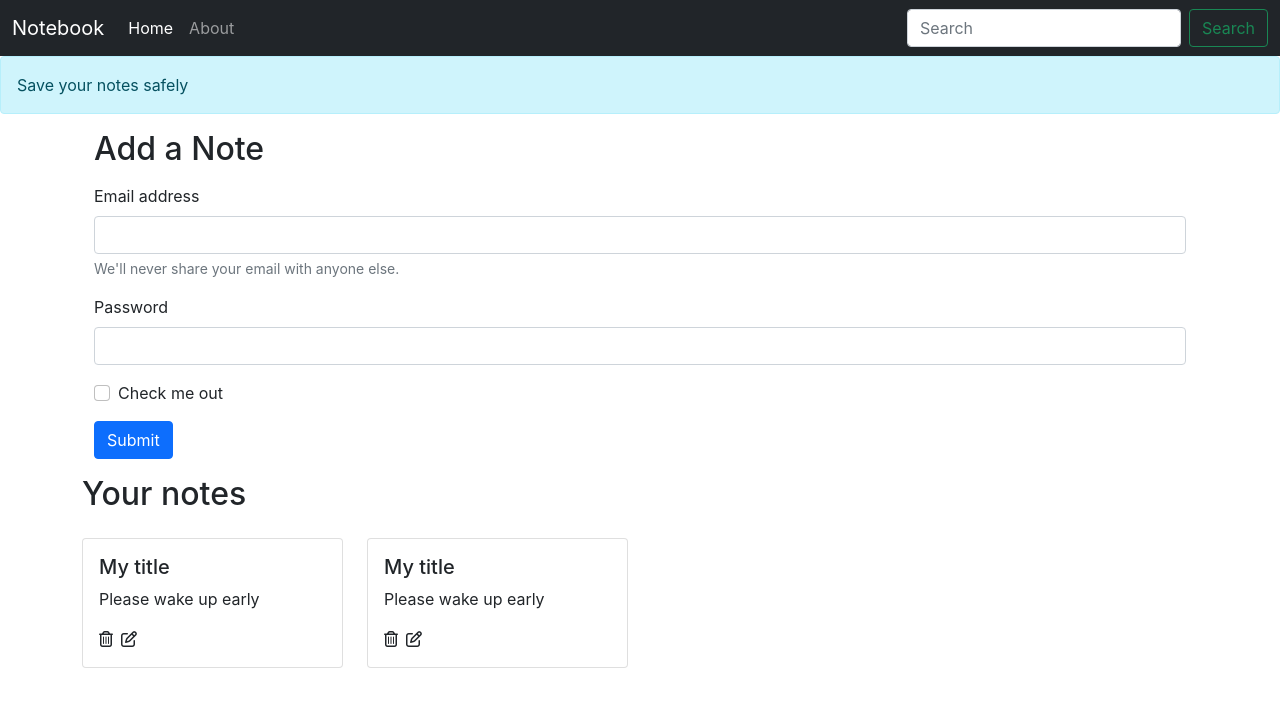
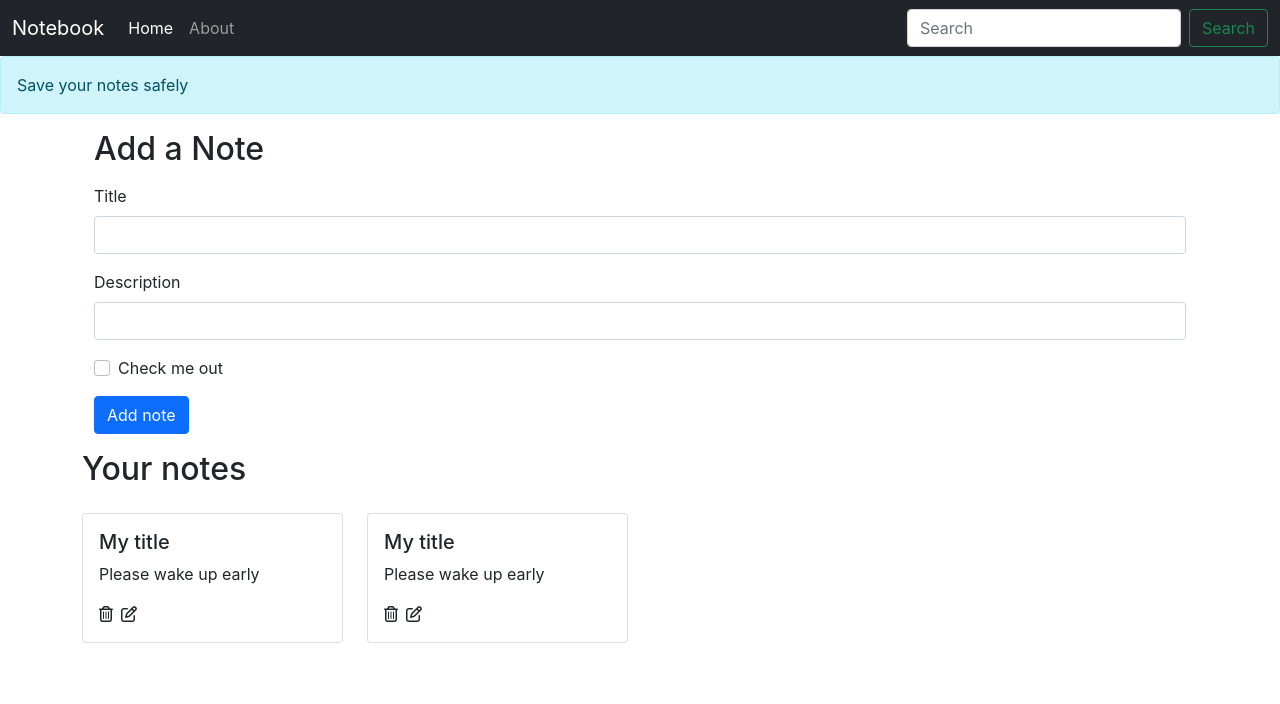
Before and after one commit to AryanGuptaJi/Notebook, a React (Create React App) app: page / in a window 1280 px wide. Shown: the top 704 px of the page. Built offline with nearby package versions, Linux system fonts and the light colour scheme.

Commit message:
Adding addNote and deleteNote functionality

```diff
--- /dev/null
+++ b/src/components/AddNote.js
@@ -0,0 +1,40 @@
+import React, {useContext, useState} from 'react'
+import noteContext from "../context/notes/noteContext"
+
+const AddNote = () => {
+    const context = useContext(noteContext);
+    const {addNote} = context;
+
+    const [note, setNote] = useState({title: "", description: "", tag: "default"})
+
+    const handleClick = (e)=>{
+        e.preventDefault();
+        addNote(note.title, note.description, note.tag);
+    }
+
+    const onChange = (e)=>{
+        setNote({...note, [e.target.name]: e.target.value})
+    }
+    return (
+        <div className="container my-3">
+            <h2>Add a Note</h2>
+            <form className="my-3">
+                <div className="mb-3">
+                    <label htmlFor="title" className="form-label">Title</label>
+                    <input type="text" className="form-control" id="title" name="title" aria-describedby="emailHelp" onChange={onChange} />
+                </div>
+                <div className="mb-3">
+                    <label htmlFor="description" className="form-label">Description</label>
+                    <input type="text" className="form-control" id="description" name="description" onChange={onChange} />
+                </div>
+                <div className="mb-3 form-check">
+                    <input type="checkbox" className="form-check-input" id="exampleCheck1" />
+                    <label className="form-check-label" htmlFor="exampleCheck1">Check me out</label>
+                </div>
+                <button type="submit" className="btn btn-primary" onClick={handleClick}>Add note</button>
+            </form>
+        </div>
+    )
+}
+
+export default AddNote
--- a/src/components/Home.js
+++ b/src/components/Home.js
@@ -3,25 +3,6 @@ import Notes from './Notes';
 export const Home = () => {
   return (
     <div>
-      <div className="container my-3">
-        <h2>Add a Note</h2>
-        <form className="my-3">
-          <div className="mb-3">
-            <label htmlFor="exampleInputEmail1" className="form-label"> Email address </label>
-            <input type="email" className="form-control" id="exampleInputEmail1" aria-describedby="emailHelp"/>
-            <div id="emailHelp" className="form-text"> We'll never share your email with anyone else.</div>
-          </div>
-          <div className="mb-3">
-            <label htmlFor="exampleInputPassword1" className="form-label"> Password </label>
-            <input type="password" className="form-control" id="exampleInputPassword1"/>
-          </div>
-          <div className="mb-3 form-check">
-            <input type="checkbox" className="form-check-input" id="exampleCheck1"/>
-            <label className="form-check-label" htmlFor="exampleCheck1"> Check me out </label>
-          </div>
-          <button type="submit" className="btn btn-primary"> Submit </button>
-        </form>
-      </div>
       <Notes/>
     </div>
   );
--- a/src/components/NavBar.js
+++ b/src/components/NavBar.js
@@ -1,11 +1,8 @@
-import React, {useEffect} from 'react'
+import React from 'react'
 import { Link, useLocation } from "react-router-dom";
 
 const Navbar = () => {
     let loc = useLocation();
-    useEffect(() => {
-        console.log(loc.pathname);
-      }, [loc]);
     return (
         <nav className="navbar navbar-expand-lg navbar-dark bg-dark">
             <div className="container-fluid">
--- a/src/components/Noteitem.js
+++ b/src/components/Noteitem.js
@@ -1,6 +1,9 @@
-import React from 'react'
+import React, {useContext} from 'react'
+import noteContext from "../context/notes/noteContext"
 
 const Noteitem = (props) => {
+    const context = useContext(noteContext);
+    const { deleteNote } = context;
     const { note } = props;
     return (
         <div className="col-md-3">
@@ -8,7 +11,7 @@ const Noteitem = (props) => {
                 <div className="card-body">
                     <h5 className="card-title">{note.title}</h5>
                     <p className="card-text">{note.description}</p>
-                    <i className="far fa-trash-alt"></i>
+                    <i className="far fa-trash-alt" onClick={()=>{deleteNote(note._id)}}></i>
                     <i className="far fa-edit mx-2"></i>
                 </div>
             </div>
--- a/src/components/Notes.js
+++ b/src/components/Notes.js
@@ -1,17 +1,21 @@
 import React, {useContext} from 'react'
 import noteContext from "../context/notes/noteContext"
 import Noteitem from './Noteitem';
+import AddNote from './AddNote';
 
 const Notes = () => {
     const context = useContext(noteContext);
-    const {notes, setNotes} = context;
+    const {notes} = context;
     return (
+        <>
+            <AddNote/>
             <div className="row my-3">
                 <h2>Your notes</h2>
                 {notes.map((note)=>{
                     return <Noteitem key={note._id} note={note}/>
                 })}
             </div>
+        </>
     )
 }
 
--- a/src/context/notes/NoteState.js
+++ b/src/context/notes/NoteState.js
@@ -13,20 +13,40 @@ const NoteState = (props)=>{
           "__v": 0
         },
         {
-            "_id": "63e7c92011023d82e22de7e6a",
+            "_id": "63e7c9.37462011023d82e22de7e6a",
             "user": "63e7a10d8c407386c7c20c77",
             "title": "My title",
             "description": "Please wake up early",
             "tag": "personal",
             "date": "2023-02-11T16:58:08.593Z",
             "__v": 0
-          }
-
-      ]
+        }
+    ]
 
     const [notes, setNotes] = useState(notesInitial)
+
+    // Add a Note
+    const addNote = (title, description, tag)=>{
+        const note = {
+          "_id": "63e7c92011023347674d82e22de7e6a",
+          "user": "63e7a10d8c407386c7c20c77",
+          "title": title,
+          "description": description,
+          "tag": tag,
+          "date": "2023-02-11T16:58:08.593Z",
+          "__v": 0
+        };
+        setNotes(notes.concat(note))
+      }
+
+      // // Delete a Note
+      const deleteNote = (_id)=>{
+        const newNotes = notes.filter((note)=>{return note._id!==_id})
+        setNotes(newNotes)
+      }
+
     return (
-        <noteContext.Provider value={{notes, setNotes}}>
+        <noteContext.Provider value={{notes, addNote, deleteNote}}>
             {props.children}
         </noteContext.Provider>
     )
```
Lines whose indentation alone changed are shown as unchanged.
